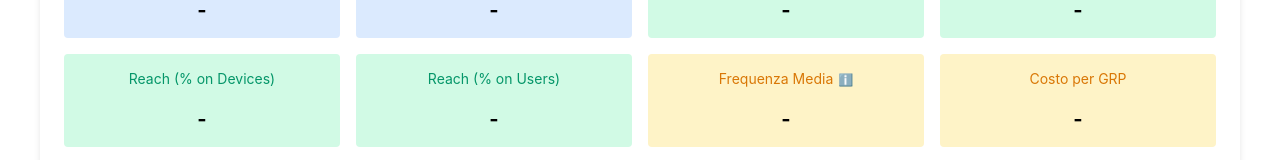
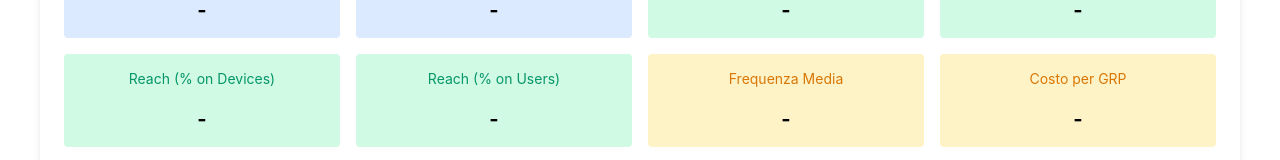
Before and after one commit to steprojects90/Reach-Lab, a React (Create React App) app: page / in a window 1280 px wide. Shown: the part 637-797 px from the top of the page. Built offline with nearby package versions, Linux system fonts and the light colour scheme.

Commit message:
Update ReachLab.jsx

```diff
--- a/src/ReachLab.jsx
+++ b/src/ReachLab.jsx
@@ -492,7 +492,14 @@ const ReachLab = () => {
           <div className="result-box result-box-warning">
             <p className="result-label text-warning">
               Frequenza Media
-              <span className="tooltip" title="Frequenza adattata per riflettere la distribuzione reale delle impressioni">ℹ️</span>
+              {frequencyCap !== null && (
+                <span
+                  className="tooltip"
+                  title="Lifetime Frequency CAP attivo: la frequenza è stata impostata manualmente al valore desiderato"
+                >
+                  ℹ️
+                </span>
+              )}
             </p>
             <p className="result-value">{results.frequency}</p>
           </div>
```
